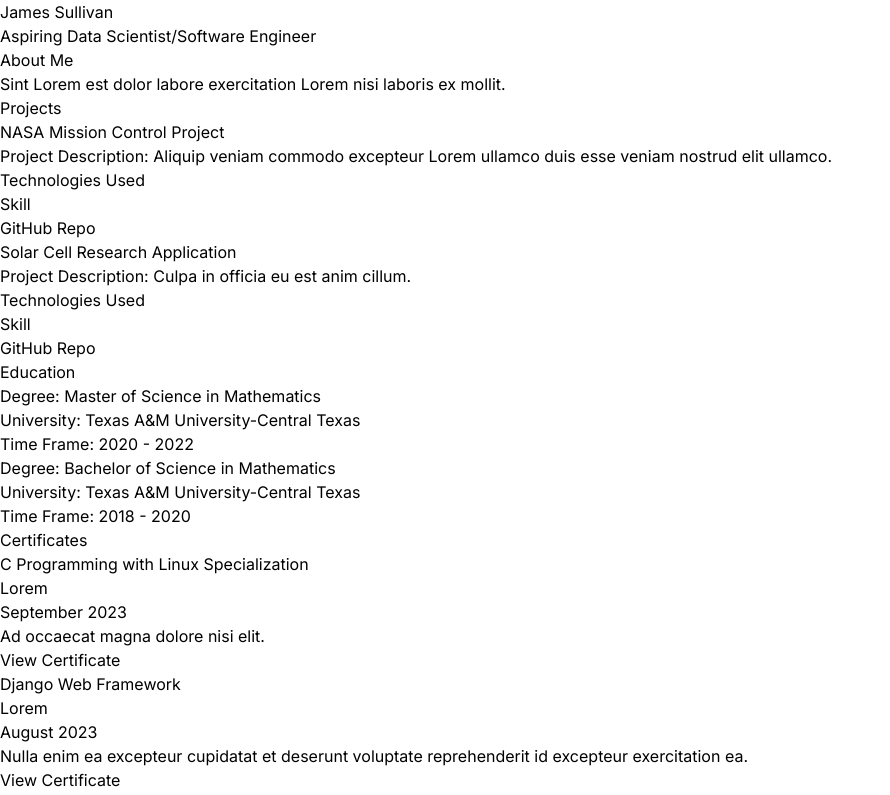
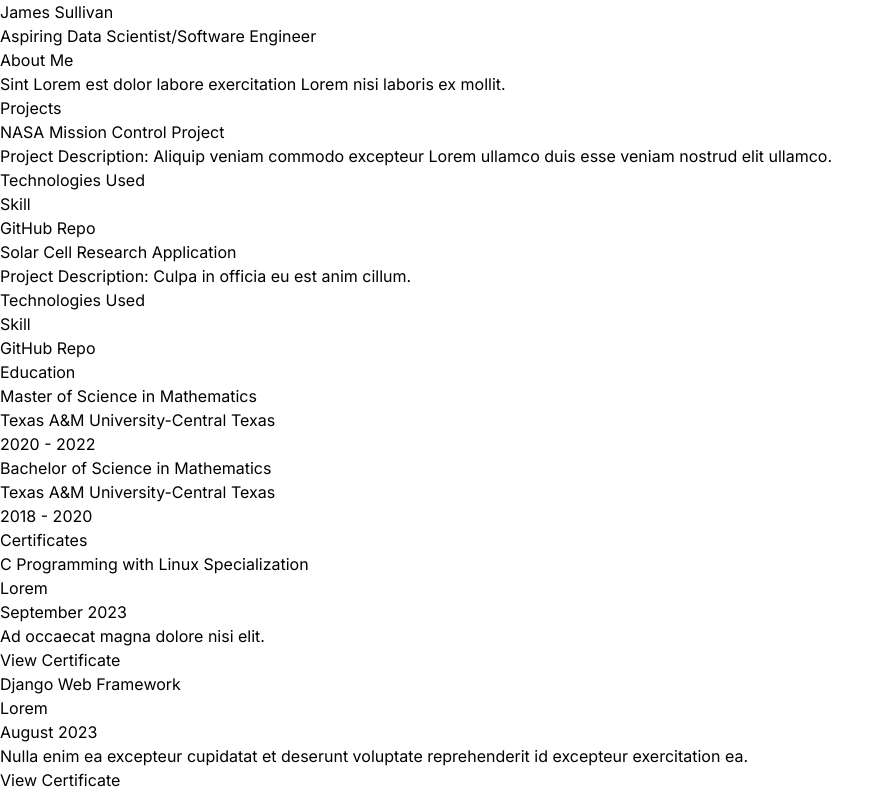
Before and after one commit to JSulley/portfolio, a Next.js app: page / in a window 1280 px wide. Shown: the top 795 px of the page, without its empty margins (0-890 px from the left). Built offline with nearby package versions, Linux system fonts and the light colour scheme.

Commit message:
Created components for 'Education' section and degrees

```diff
--- a/src/app/page.js
+++ b/src/app/page.js
@@ -1,7 +1,9 @@
 import Certificates from "@/components/certificates/certificates";
+import Education from "@/components/education/education";
 
 const certificates = [
   {
+    'id': 1,
     'name': 'C Programming with Linux Specialization',
     'skillsLearned': 'Lorem',
     'dateReceived': 'September 2023',
@@ -9,6 +11,7 @@ const certificates = [
     'hyperlink': 'https://www.coursera.org/account/accomplishments/specialization/certificate/P87AL4S9V3HF',
   },
   {
+    'id': 2,
     'name': 'Django Web Framework',
     'skillsLearned': 'Lorem',
     'dateReceived': 'August 2023',
@@ -16,6 +19,7 @@ const certificates = [
     'hyperlink': 'https://www.coursera.org/account/accomplishments/certificate/R5ZPX7HS6XHZ',
   },
   {
+    'id': 3,
     'name': 'Introduction to Databases for Back-End Development',
     'skillsLearned': 'Lorem',
     'dateReceived': 'February 2023',
@@ -23,6 +27,7 @@ const certificates = [
     'hyperlink': 'https://www.coursera.org/account/accomplishments/certificate/54XGZYBWTT9C',
   },
   {
+    'id': 4,
     'name': 'Programming with JavaScript',
     'skillsLearned': 'Lorem',
     'dateReceived': 'September 2022',
@@ -30,11 +35,27 @@ const certificates = [
     'hyperlink': 'https://www.coursera.org/account/accomplishments/certificate/EHGYTLVDQRQH',
   },
   {
+    'id': 5,
     'name': 'Programming in Python',
     'skillsLearned': 'Lorem',
     'dateReceived': 'August 2022',
     'description': 'Voluptate officia deserunt proident id ut culpa aliqua sit mollit sit deserunt.',
     'hyperlink': 'https://www.coursera.org/account/accomplishments/certificate/G54R8FDXKV57',
+  },
+]
+
+const degrees = [
+  {
+    'id': 1,
+    'title': 'Master of Science in Mathematics',
+    'university': 'Texas A&M University-Central Texas',
+    'timeFrame': '2020 - 2022'
+  },
+  {
+    'id': 2,
+    'title': 'Bachelor of Science in Mathematics',
+    'university': 'Texas A&M University-Central Texas',
+    'timeFrame': '2018 - 2020'
   },
 ]
 
@@ -63,15 +84,8 @@ export default function Home() {
       </ul>
       <a>GitHub Repo</a>
 
-      <h2>Education</h2>
-      <h3>Degree: Master of Science in Mathematics</h3>
-      <h4>University: Texas A&M University-Central Texas</h4>
-      <h4>Time Frame: 2020 - 2022</h4>
-      <h3>Degree: Bachelor of Science in Mathematics</h3>
-      <h4>University: Texas A&M University-Central Texas</h4>
-      <h4>Time Frame: 2018 - 2020</h4>
-
-      <Certificates certificates={certificates}/>
+      <Education degrees={degrees} />
+      <Certificates certificates={certificates} />
     </main>
   )
 }
--- /dev/null
+++ b/src/components/degree-item/degree-item.jsx
@@ -0,0 +1,11 @@
+export default function Degree({ degree }) {
+  const { title, university, timeFrame } = degree;
+
+  return (
+    <div>
+      <h3>{title}</h3>
+      <h4>{university}</h4>
+      <h4>{timeFrame}</h4>
+    </div>
+  );
+}
--- /dev/null
+++ b/src/components/education/education.jsx
@@ -0,0 +1,10 @@
+import DegreeItem from '../degree-item/degree-item'
+
+export default function Education({ degrees }) {
+  return (
+    <div>
+      <h2>Education</h2>
+      {degrees.map(degree => <DegreeItem key={degree.id} degree={degree} />)}
+    </div>
+  );
+}
```
